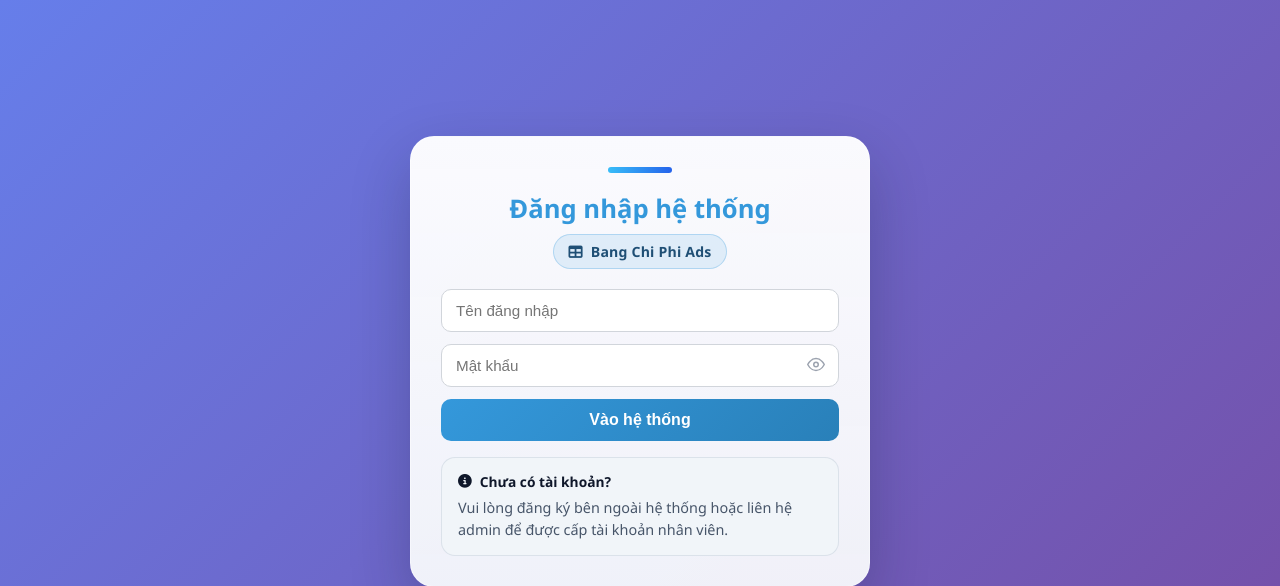
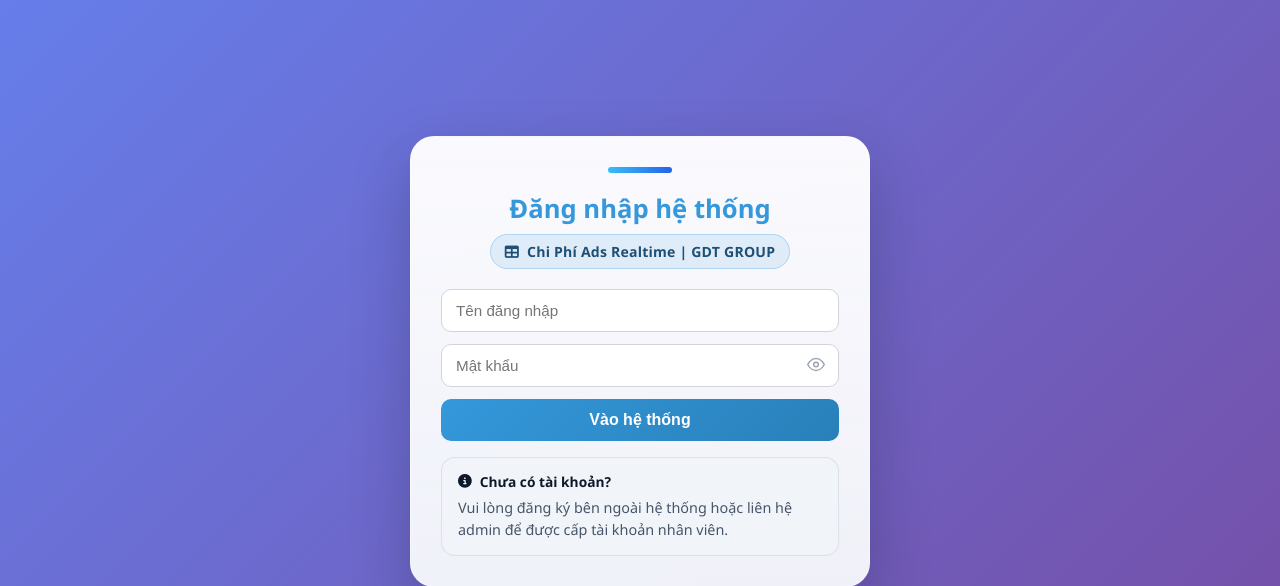
Before and after one commit to thanggdt999-source/chi-phi-ads-dashboard, a Flask app: page /login in a window 1280 px wide. Shown: the top 586 px of the page. Run offline with Flask 3, Linux system fonts and the light colour scheme.

Commit message:
fix: update login board title text

```diff
--- a/web_app/app.py
+++ b/web_app/app.py
@@ -19,7 +19,7 @@ USERS_FILE_PATH = Path(os.getenv("USERS_FILE_PATH", str(Path(__file__).parent.pa
 
 ROLE_LEVELS = {"admin": 3, "lead": 2, "employee": 1}
 TEAM_CODES = ["TEAM_1", "TEAM_2", "TEAM_3", "TEAM_4", "TEAM_5"]
-LOGIN_BOARD_NAME = os.getenv("LOGIN_BOARD_NAME", "Bang Chi Phi Ads")
+LOGIN_BOARD_NAME = os.getenv("LOGIN_BOARD_NAME", "Chi Phí Ads Realtime | GDT GROUP")
 
 # ─────────────────── USER CONFIG ───────────────────
 
--- a/web_app/templates/login.html
+++ b/web_app/templates/login.html
@@ -211,7 +211,7 @@
                 <div style="text-align:center;">
                     <div class="login-board">
                         <i class="fas fa-table"></i>
-                        {{ board_name or 'Bang Chi Phi Ads' }}
+                        {{ board_name or 'Chi Phí Ads Realtime | GDT GROUP' }}
                     </div>
                 </div>
 
```
